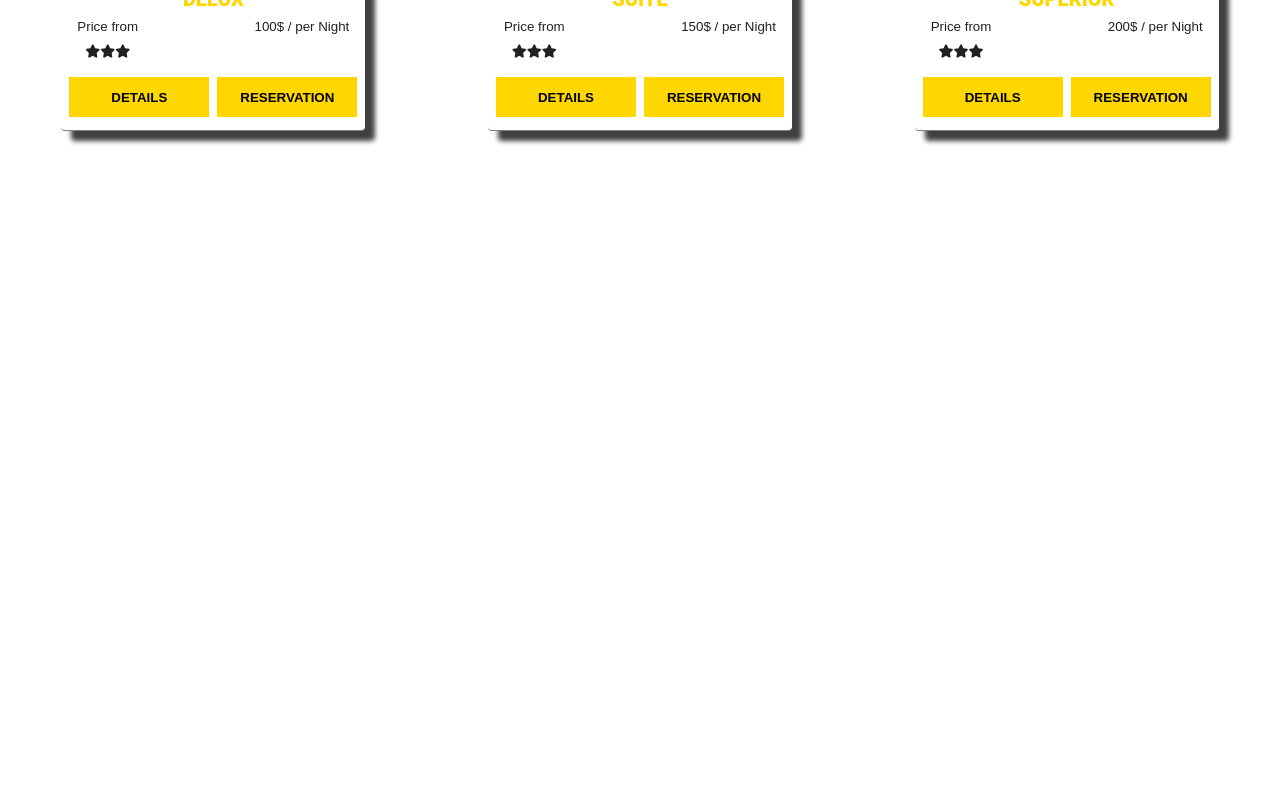
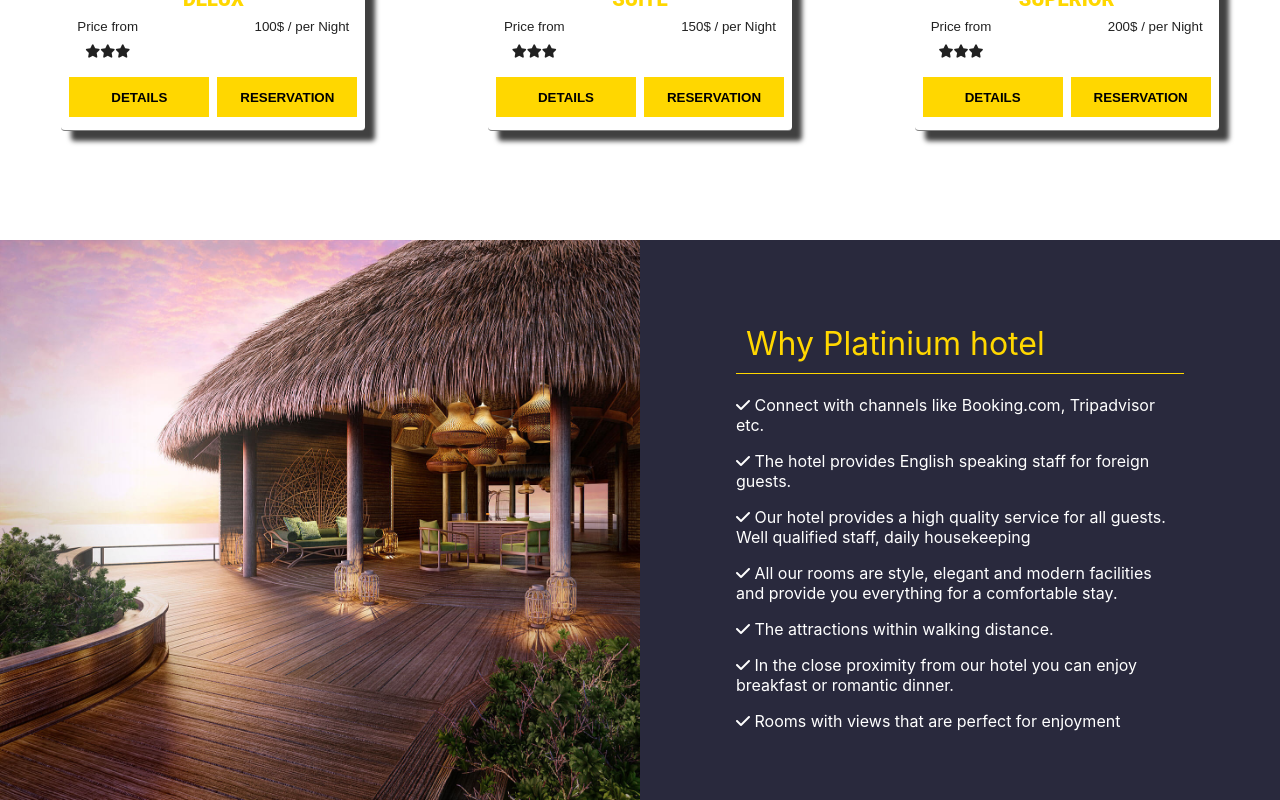
Before and after one commit to Sworzen1/hotel, a React (Create React App) app: page / in a window 1280 px wide. Shown: the part 800-1600 px from the top of the page. Before the commit the page ends 1040 px from the top, so only its background shows below. Built offline with nearby package versions, Linux system fonts and the light colour scheme.

Commit message:
Import and add component Informations to app

```diff
--- a/src/App.js
+++ b/src/App.js
@@ -3,6 +3,7 @@ import './App.css';
 import Nav from "./Nav"
 import Baner from "./Baner"
 import Rooms from "./Rooms"
+import Information from "./Information"
 
 function App() {
   return (
@@ -10,6 +11,7 @@ function App() {
       <Nav />
       <Baner />
       <Rooms />
+      <Information />
     </div>
   );
 }
```
